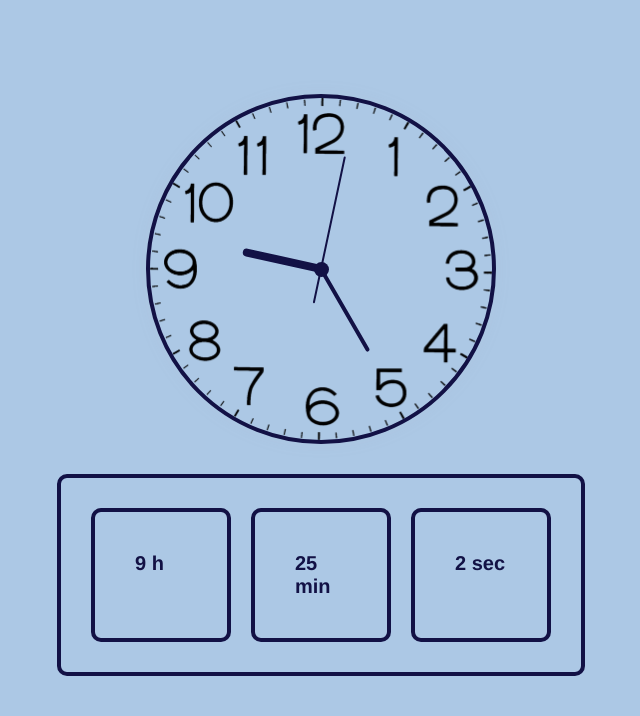
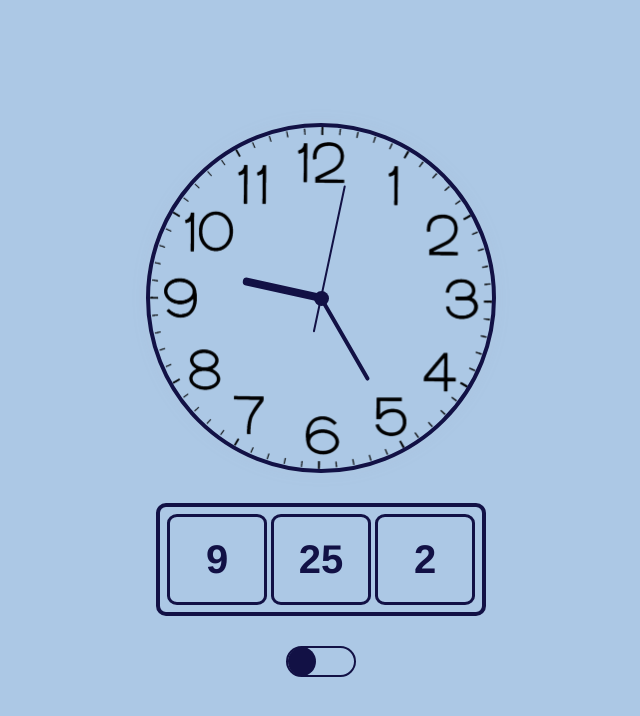
Before and after one commit to Samandar031/clock, a plain HTML site: page index.html in a window 1280 px wide. Shown: the whole page, without its empty margins (319-959 px from the left). Drawn offline with Linux system fonts and the light colour scheme.

Commit message:
boshladik

```diff
--- a/index.html
+++ b/index.html
@@ -20,13 +20,15 @@
     </div>
   </div>
   <div class="time">
-    <div class="time-hour"><span class="time-one">0</span>
-      h
+    <div class="time"><span class="time-one">0 </span>
     </div>
-    <div class="time-min"><span class="time-two">0</span>
-    min</div>
-    <div class="time-sec"><span class="time-three">0</span>
-    sec</div>
+    <div class="time"><span class="time-two">0 </span>
+    </div>
+    <div class="time"><span class="time-three">0 </span>
+    </div>
+  </div>
+  <div class="tuggle">
+    <div class="btn-tun"></div>
   </div>
   <script src="script.js"></script>
 </body>
--- a/script.js
+++ b/script.js
@@ -25,3 +25,26 @@ setInterval(function () {
   timeMin.textContent = soat.getMinutes();
   timeSec.textContent = soat.getSeconds();
 });
+
+// tuggle
+
+let tuggle = document.querySelector(".tuggle");
+let btnTugle = document.querySelector(".btn-tun");
+let body = document.querySelector("body");
+
+let a = 0;
+
+function func() {
+  if (a == 2) {
+    a = 0;
+    document.documentElement.style.setProperty("--text", "#121145");
+  } else if (a == 1) {
+    document.documentElement.style.setProperty("--text", "black");
+  }
+  btnTugle.style.transform = `translateX(${a * 38}px)`;
+}
+
+tuggle.addEventListener("click", function () {
+  a++;
+  func();
+});
--- a/style.css
+++ b/style.css
@@ -11,13 +11,15 @@ body {
   justify-content: center;
   align-items: center;
   min-height: 100vh;
-  background-color: #acc8e5;
+  background-color: var(--back);
 }
 
 :root {
   --text: #121145;
   --back: #acc8e5;
-  --backo: #ace6c2;
+
+  --backo: #362072;
+  --tugle: #1c2847;
 }
 
 .oclock {
@@ -112,18 +114,38 @@ body {
   display: flex;
   justify-content: center;
   border: 4px solid var(--text);
-  padding: 20px;
+  padding: 5px;
   margin: 30px;
   border-radius: 10px;
-  font-size: 20px;
+  font-size: 40px;
   font-weight: 700;
   color: var(--text);
 }
 
 .time div {
-  border: 4px solid var(--text);
-  padding: 40px;
-  border-radius: 10px;
-  margin: 10px;
-  width: 140px;
+  border: 3px solid var(--text);
+  padding: 20px;
+  border-radius: 10%;
+  margin: 2px;
+  width: 100px;
 }
+
+/* BTN tun va kun  */
+
+.tuggle {
+  border: 2px solid var(--text);
+  width: 70px;
+  height: 31px;
+  border-radius: 20px;
+  display: flex;
+  align-items: center;
+}
+
+.btn-tun {
+  background-color: var(--text);
+  width: 28px;
+  height: 29px;
+  border-radius: 50%;
+  transition: 1s all;
+  transform: translateX(0px);
+}
```
